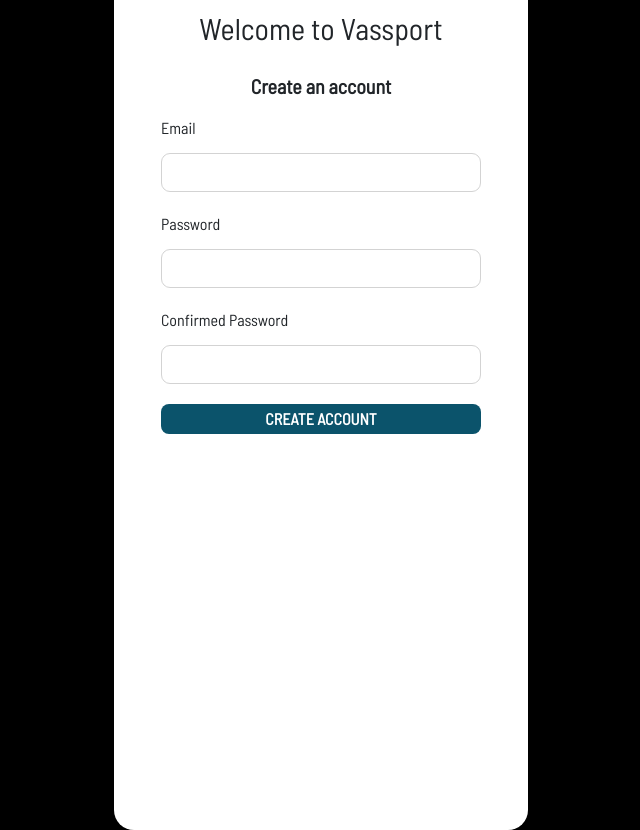
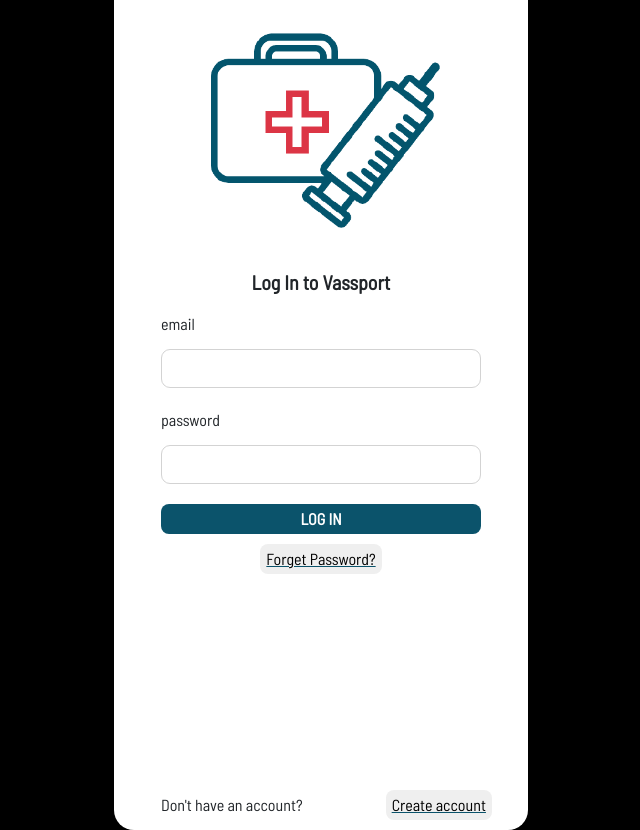
Before and after one commit to Vassport/Vassport-Frontend, a React (Create React App) app: page /#/ in a window 1280 px wide. Shown: the whole page, without its empty margins (319-959 px from the left). Built offline with nearby package versions, Linux system fonts and the light colour scheme; no server answers.

Commit message:
route changed

```diff
--- a/src/App.js
+++ b/src/App.js
@@ -40,7 +40,7 @@
       <Route exact path="/accessLog" component={AccessLogListPage} />
       <Route exact path="/addprofile" component={AddProfilePage} />
       <Route exact path="/profiles" component={ProfilesPage} />
-      <Route exact path="/" render={() => (user ? <Redirect to="/profiles" /> : <SignUpPage />)} />
+      <Route exact path="/" render={() => (user ? <Redirect to="/profiles" /> : <SignInPage />)} />
     </Switch>
   );
 };
--- a/src/components/custom-button/custom-button.component.jsx
+++ b/src/components/custom-button/custom-button.component.jsx
@@ -1,15 +1,18 @@
 import React from 'react';
+import { Link } from 'react-router-dom';
 
 import './custom-button.styles.scss';
 
-export const CustomButtonWithBorder = ({ type, children }) => (
+export const CustomButtonWithBorder = ( { type, children }) => (
     <button type={type} className="custom-button-border">
       {children}
     </button>
 );
 
-export const CustomButtonNoBorder = ({ type, children }) => (
+export const CustomButtonNoBorder = ({ link, type, children }) => (
     <button type={type} className="custom-button-no-border">
+      <Link to={link}>
         {children}
+      </Link>
     </button>
 );
--- a/src/pages/signInPage/signInPage.component.jsx
+++ b/src/pages/signInPage/signInPage.component.jsx
@@ -8,10 +8,10 @@
   <div className="sign-in">
     <img src={logo} alt="logo" />
     <SignIn />
-    <CustomButtonNoBorder>Forget Password? </CustomButtonNoBorder>
+    <CustomButtonNoBorder link="/signin">Forget Password?</CustomButtonNoBorder>
     <div className="create-account">
       <div className="info">Don't have an account?</div>
-      <CustomButtonNoBorder>Create account</CustomButtonNoBorder>
+    <CustomButtonNoBorder link="/signup">Create account</CustomButtonNoBorder>
     </div>
   </div>
 );
```
Lines whose indentation alone changed are shown as unchanged.
